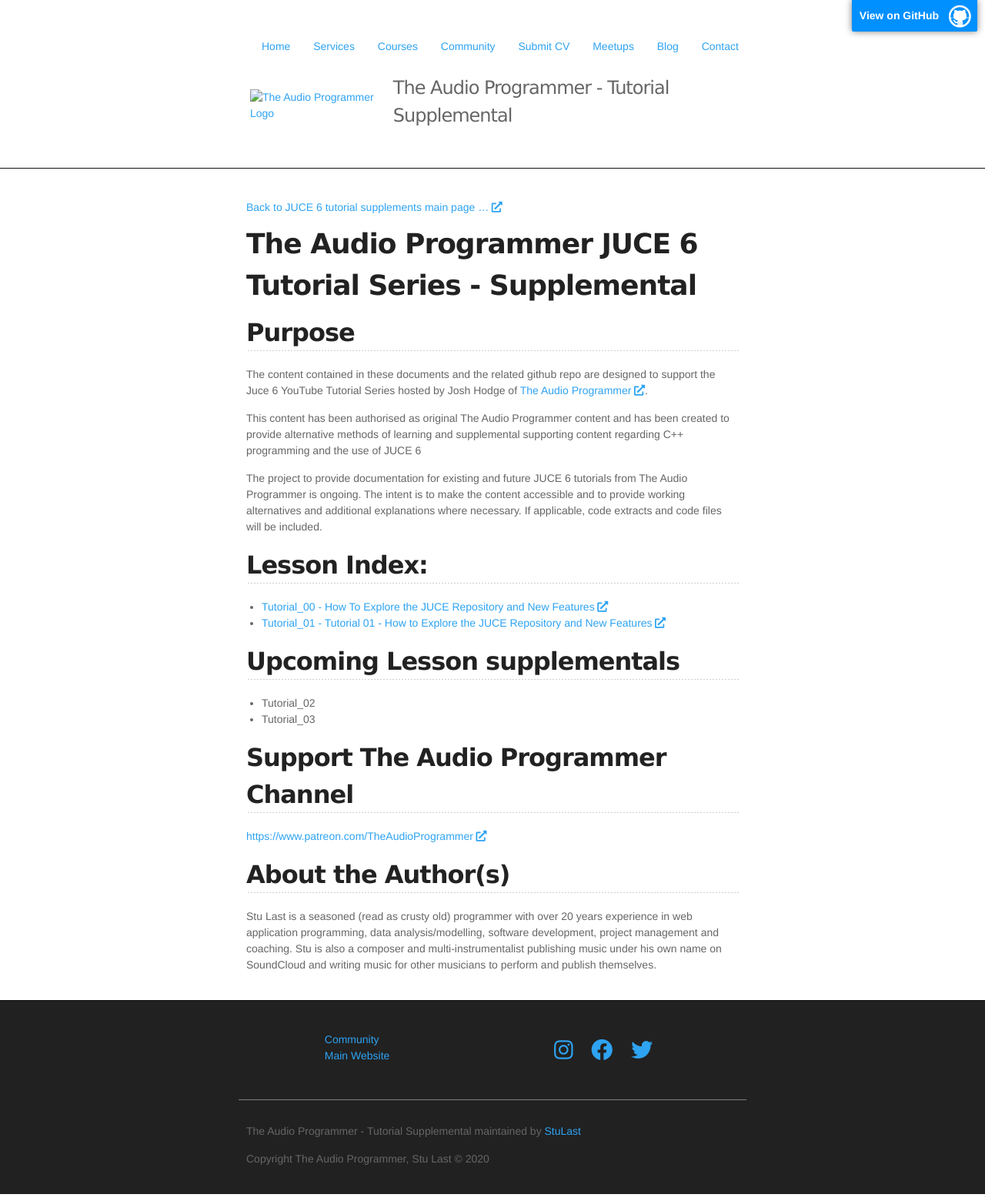
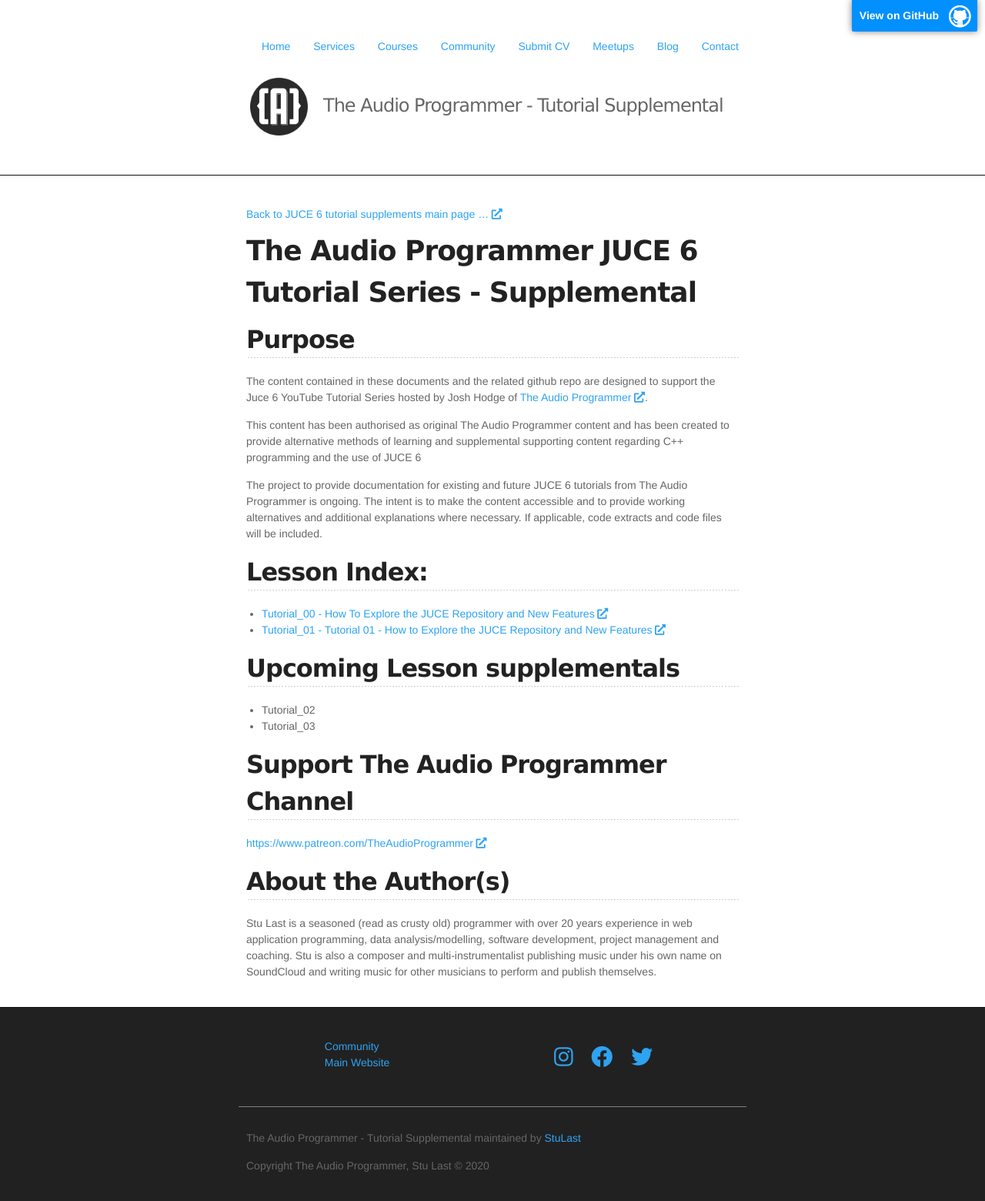
Before and after one commit to StuLast/TAP-JUCE-6-Tutorial-Supplementals, a Jekyll site: the page built from README.md, in a window 1280 px wide. Shown: the whole page at 77% size. Built offline with Jekyll 4.4.1, drawn with Linux system fonts in a browser that asks for light colours; nearby versions of some CDN libraries; our own code applies the rules of GitHub Pages for plain Markdown files.

Commit message:
WIP resolving relative path to root

```diff
--- a/_layouts/default.html
+++ b/_layouts/default.html
@@ -32,7 +32,7 @@
         </div>
 
         <div id="branding">
-            <a href = "{{ /site.github.repository_name }}"><img src="{{ /site.github.repository_name }}/assets/images/TAP-Logo-Circle-Curves.png" alt="The Audio Programmer Logo"></a>
+            <a href = "{{ / }}"><img src="{{ / }}/assets/images/TAP-Logo-Circle-Curves.png" alt="The Audio Programmer Logo"></a>
             <h2 id="project_tagline">{{ site.description | default: site.github.project_tagline }}</h2>
         </div>
         </header>
@@ -50,7 +50,7 @@
     <div id="main_content_wrap" class="outer">
 
       <section id="main_content" class="inner">
-        <a href="{{ /site.github.repository_name }}"> Back to JUCE 6 tutorial supplements main page &hellip;</a>
+        <a href="{{ / }}"> Back to JUCE 6 tutorial supplements main page &hellip;</a>
         {{ content }}
       </section>
     </div>
```
